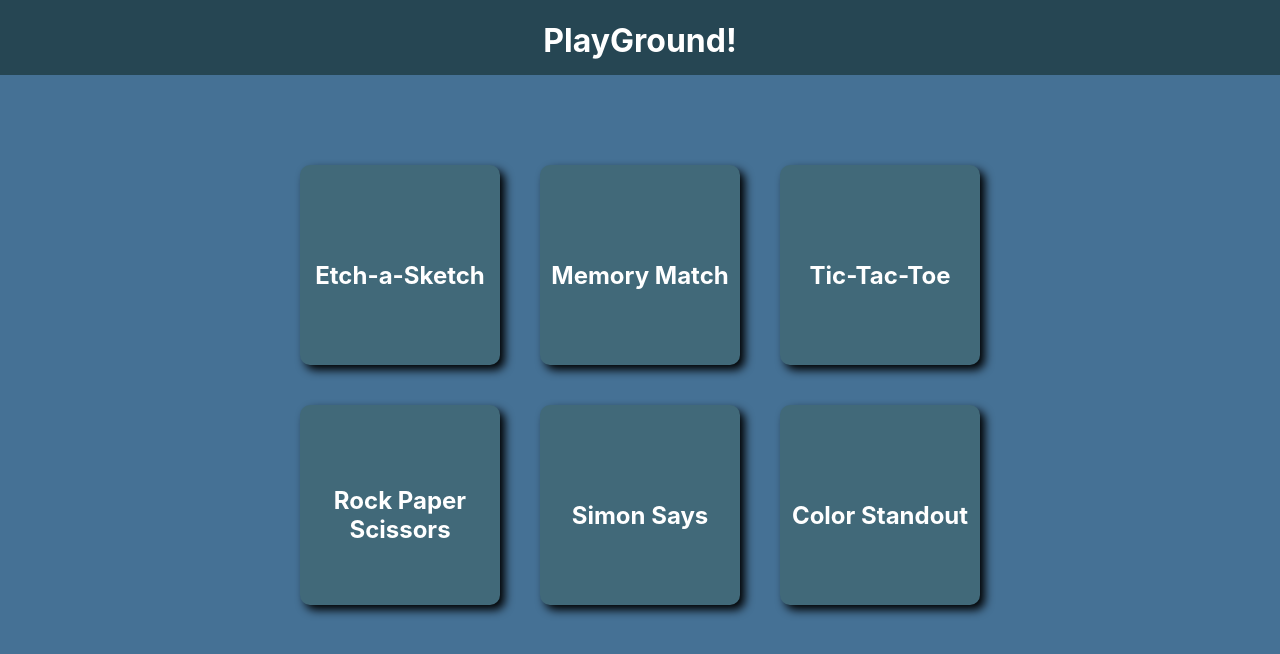
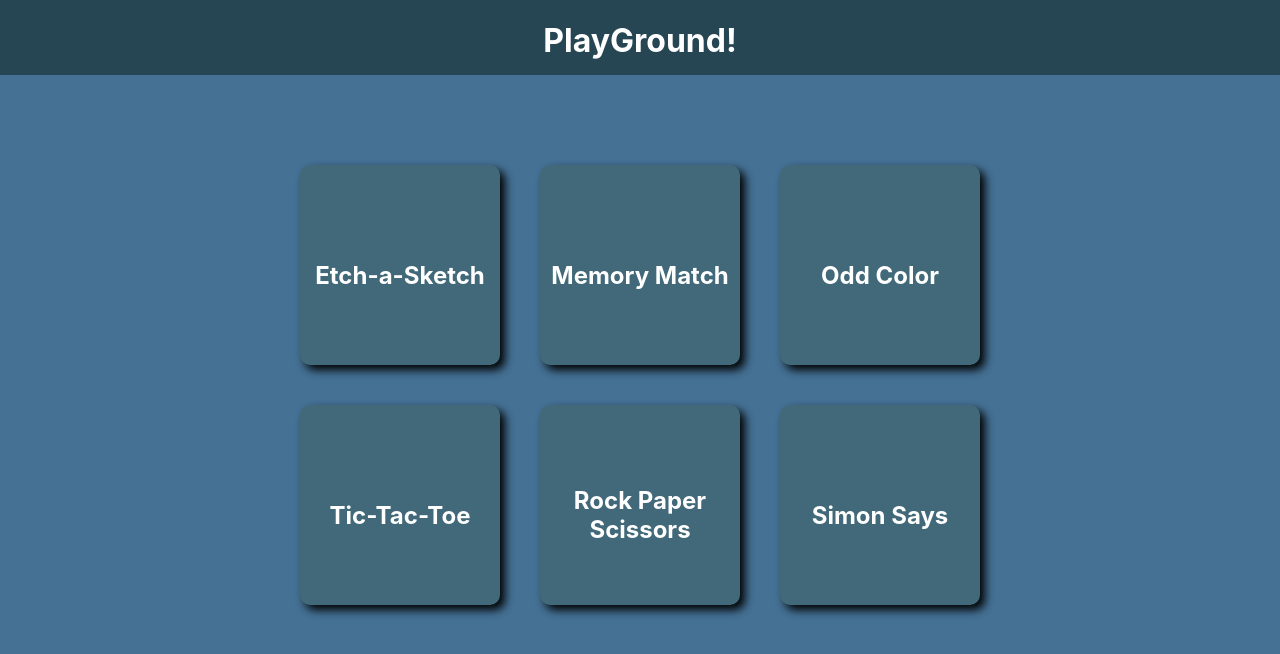
Before and after one commit to federico-palma/playground, a React (Create React App) app: page / in a window 1280 px wide. Shown: the top 654 px of the page. Built offline with nearby package versions, Linux system fonts and the light colour scheme; the HTML template or start-up script is replaced by a standard one.

Commit message:
Add routing to Odd Color Page

```diff
--- a/src/App.js
+++ b/src/App.js
@@ -1,10 +1,11 @@
 import "./App.css";
 import { Switch, Route } from "react-router-dom";
+import { useEffect } from "react";
 import HomePage from "./Pages/HomePage/HomePage";
 import EtchASketchPage from "./Pages/Etch-a-SketchPage/Etch-a-SketchPage";
-import { useEffect } from "react";
 import Header from "./Layout/Header";
 import MemoryMatchPage from "./Pages/Memory-MatchPage/Memory-MatchPage";
+import OddColorPage from "./Pages/Odd-Color/Odd-ColorPage";
 
 function App() {
   useEffect(() => {
@@ -24,6 +25,9 @@ function App() {
         <Route path='/Memory-Match' exact>
           <MemoryMatchPage />
         </Route>
+        <Route path='/Odd-Color' exact>
+          <OddColorPage />
+        </Route>
 
       </Switch>
     </div>
--- a/src/Pages/HomePage/HomePage.js
+++ b/src/Pages/HomePage/HomePage.js
@@ -1,13 +1,12 @@
 import Card from "../../Components/Card";
 import "./HomePage.css";
 import { Link } from "react-router-dom";
-import { useEffect } from "react"
-
+import { useEffect } from "react";
 
 const HomePage = () => {
   useEffect(() => {
-    document.title = "PlayGround"
-  }, [])
+    document.title = "PlayGround";
+  }, []);
 
   return (
     <div className="homepage-container">
@@ -18,11 +17,13 @@ const HomePage = () => {
         <Link to="/Memory-Match">
           <Card title="Memory Match" imagePath="" />
         </Link>
+        <Link to="/Odd-Color">
+          <Card title="Odd Color" imagePath="" />
+        </Link>
 
         <Card title="Tic-Tac-Toe" imagePath="" />
         <Card title="Rock Paper Scissors" imagePath="" />
         <Card title="Simon Says" imagePath="" />
-        <Card title="Color Standout" imagePath="" />
       </div>
     </div>
   );
```
